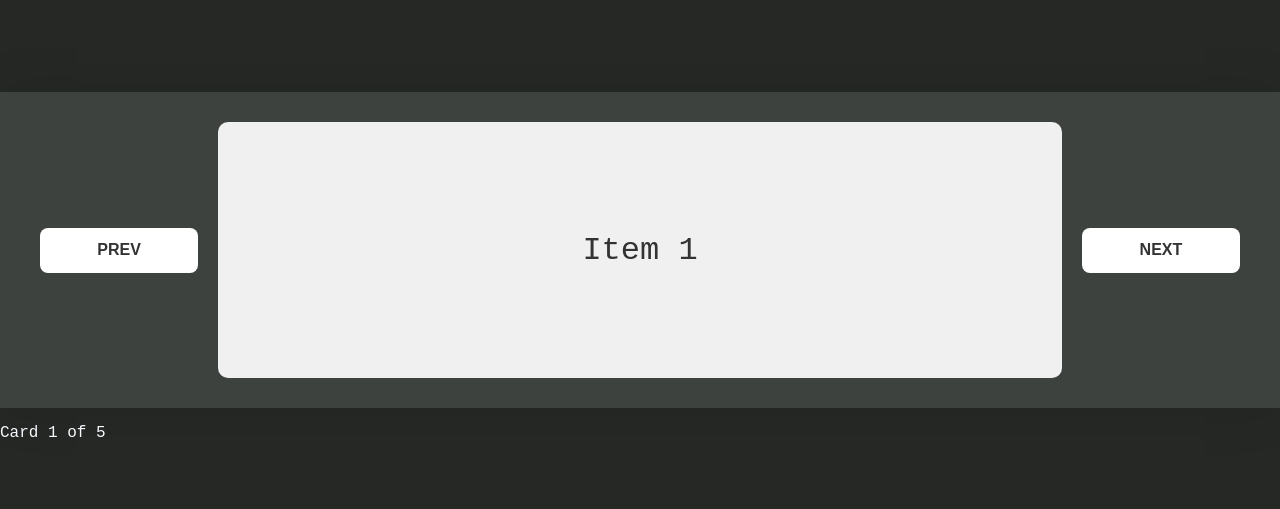
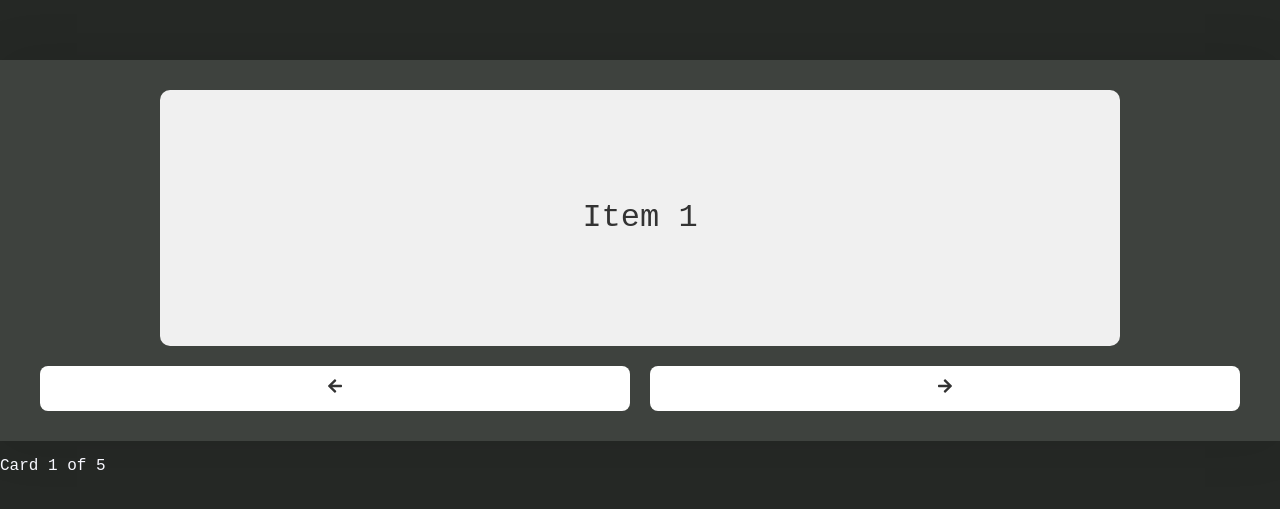
Before and after one commit to camsent/CS230Project4, a React (Vite) app in the folder FrontEnd/frontend-study-app/: page /study in a window 1280 px wide. Shown: the part 133-642 px from the top of the page. Built offline with nearby package versions, Linux system fonts and the light colour scheme.

Commit message:
improved study page aesthetic

```diff
--- a/FrontEnd/frontend-study-app/src/components/StudyPage.css
+++ b/FrontEnd/frontend-study-app/src/components/StudyPage.css
@@ -1,6 +1,7 @@
 #studying {
     width: 100vw;
     display: flex;
+    flex-direction: column;
     justify-content: flex-start;
     gap: 20px;
     align-items: center;
@@ -38,8 +39,13 @@
 }
 
 /* Buttons */
+#buttons {
+    width: 100%
+}
+
+
 button {
-    width: 15%;
+    width: 100%;
     height: 45px;
     background: #fff;
     border-radius: 8px;
--- a/FrontEnd/frontend-study-app/src/components/StudyPage.jsx
+++ b/FrontEnd/frontend-study-app/src/components/StudyPage.jsx
@@ -1,6 +1,8 @@
 import React, { useState } from 'react';
 import './StudyPage.css';
+import { FaArrowLeft, FaArrowRight } from "react-icons/fa"
 import { useNavigate } from 'react-router-dom';
+
 
 const myData = [
   { card_num: 1, front: "Item 1", back: "1 Item" },
@@ -36,13 +38,13 @@ const StudyPage = () => {
   return (
     <div className="container">
       <div id="studying">
-        <button onClick={handlePrev}>PREV</button>
-
         <div id="flashcard" onClick={handleFlip}>
           <div>{showFront ? currentCard.front : currentCard.back}</div>
         </div>
-
-        <button onClick={handleNext}>NEXT</button>
+        <div id="buttons">
+        <button onClick={handlePrev}><FaArrowLeft className='icon' /></button>
+        <button onClick={handleNext}><FaArrowRight className='icon' /></button>
+        </div>
       </div>
 
       <div style={{ marginTop: '1rem' }}>
```
